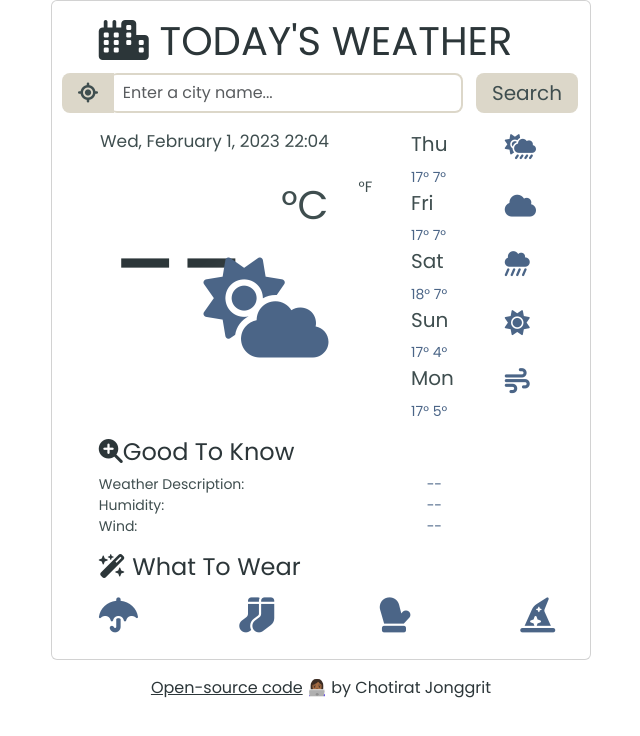
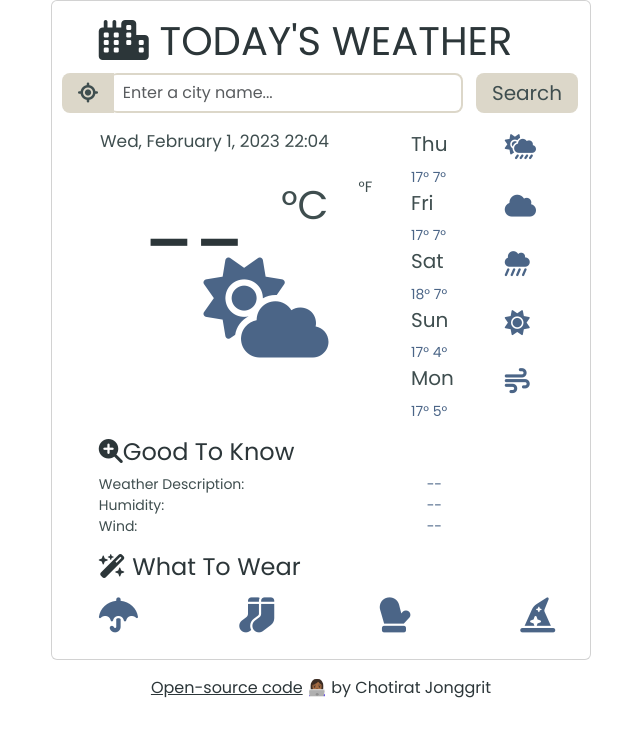
Before and after one commit to jgchoti/weather-app, a plain HTML site: page index.html in a window 1280 px wide. Shown: the whole page, without its empty margins (319-959 px from the left). Drawn offline with nearby package versions, Linux system fonts and the light colour scheme; no server answers.

Commit message:
Update index.css

```diff
--- a/src/index.css
+++ b/src/index.css
@@ -45,7 +45,7 @@ a {
   color: #3f4e4f;
 }
 .cur-temp {
-  font-size: 120px;
+  font-size: 92px;
   text-align: right;
   color: #2c3639;
 }
```
